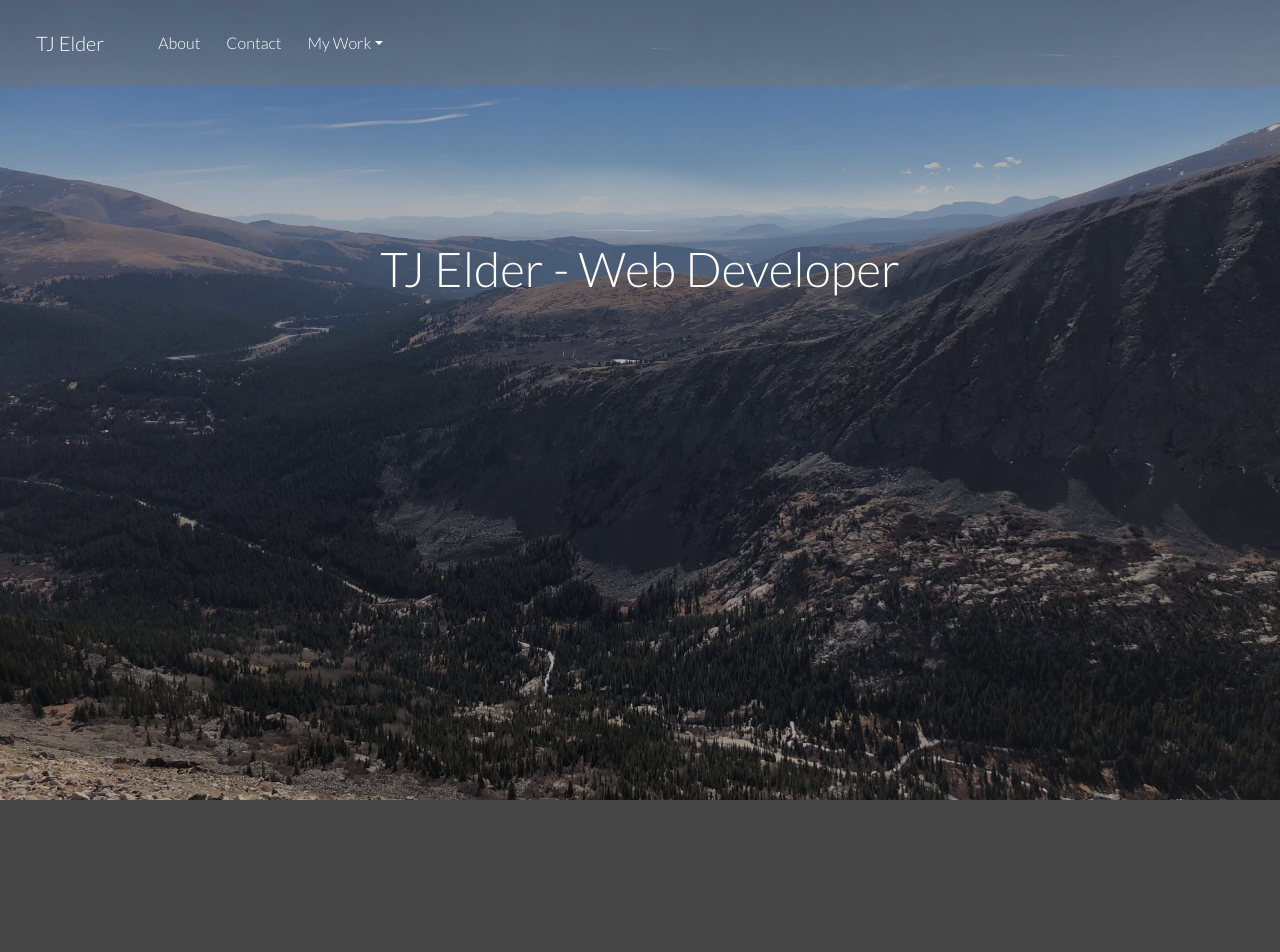
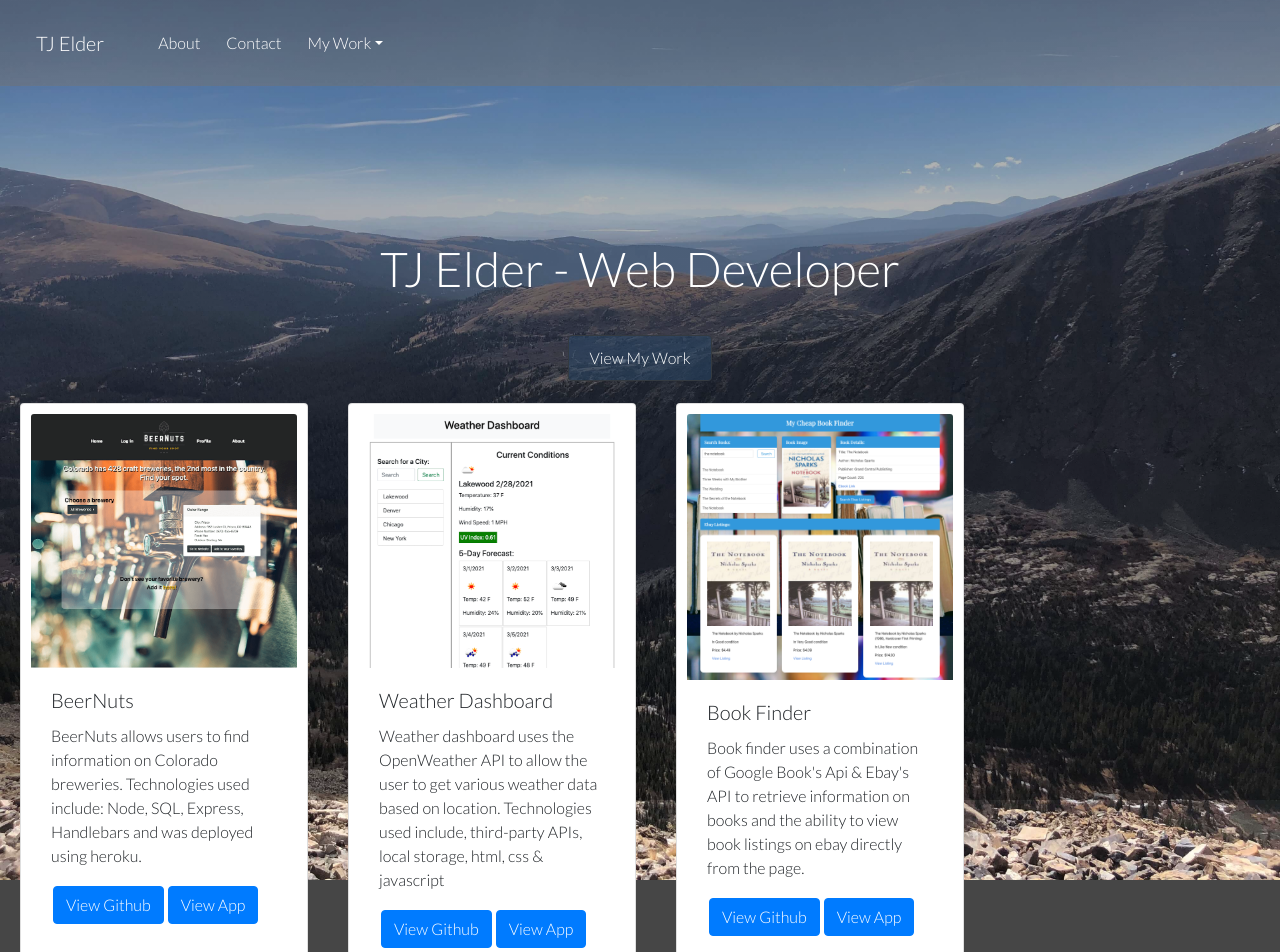
Before and after one commit to telder55/react-portfolio, a React (Create React App) app in the folder tj-portfolio/: page / in a window 1280 px wide. Shown: the top 952 px of the page. Before the commit the page ends 800 px from the top, so only its background shows below. Built offline with nearby package versions, Linux system fonts and the light colour scheme.

Commit message:
Added work cards, need formatting still

```diff
--- /dev/null
+++ b/tj-portfolio/src/components/Hero/hero.css
@@ -0,0 +1,10 @@
+#work-button {
+  padding: 10px 20px 10px 20px;
+  color: white;
+  background-color: #29466591;
+  margin-top: 30px;
+}
+
+#work-button:hover {
+  background-color: #294665;
+}
--- a/tj-portfolio/src/components/Hero/index.js
+++ b/tj-portfolio/src/components/Hero/index.js
@@ -1,11 +1,15 @@
 import React from "react";
-import TopBar from "../Nav";
+import Button from "react-bootstrap/Button";
+import "./hero.css";
 
 const Hero = () => {
   return (
     <div id="hero">
       <div className="hero-text">
         <h1>TJ Elder - Web Developer</h1>
+        <Button id="work-button" variant="outline-dark">
+          View My Work
+        </Button>
       </div>
     </div>
   );
--- /dev/null
+++ b/tj-portfolio/src/components/Work/index.js
@@ -0,0 +1,44 @@
+import React from "react";
+import WorkCard from "../WorkCard";
+import "./style.css";
+import Beernuts from "../../assets/images/beernuts.png";
+import WeatherApp from "../../assets/images/weather-dashboard-2.png";
+import BookFinder from "../../assets/images/book-finder.png";
+
+const Work = () => {
+  const cardDetails = [
+    {
+      name: "BeerNuts",
+      image: Beernuts,
+      description:
+        "BeerNuts allows users to find information on Colorado breweries. Technologies used include: Node, SQL, Express, Handlebars and was deployed using heroku.",
+      github: "https://github.com/wylie-u/BeerNuts",
+      app: "https://shrouded-reaches-33204.herokuapp.com/",
+    },
+    {
+      name: "Weather Dashboard",
+      image: WeatherApp,
+      description:
+        "Weather dashboard uses the OpenWeather API to allow the user to get various weather data based on location. Technologies used include, third-party APIs, local storage, html, css & javascript",
+      github: "https://github.com/telder55/weather-dashboard",
+      app: "https://telder55.github.io/weather-dashboard/",
+    },
+    {
+      name: "Book Finder",
+      image: BookFinder,
+      description:
+        "Book finder uses a combination of Google Book's Api & Ebay's API to retrieve information on books and the ability to view book listings on ebay directly from the page.",
+      github: "https://github.com/raseward14/My_Cheap_Book_Finder",
+      app: "https://raseward14.github.io/My_Cheap_Book_Finder/",
+    },
+  ];
+  return (
+    <div id="work-section">
+      <WorkCard className="work-card" details={cardDetails[0]} />
+      <WorkCard className="work-card" details={cardDetails[1]} />
+      <WorkCard className="work-card" details={cardDetails[2]} />
+    </div>
+  );
+};
+
+export default Work;
--- /dev/null
+++ b/tj-portfolio/src/components/Work/style.css
@@ -0,0 +1,9 @@
+.card {
+  float: left;
+  padding: 10px;
+  margin: 20px;
+}
+
+.btn {
+  margin: 2px;
+}
--- /dev/null
+++ b/tj-portfolio/src/components/WorkCard/index.js
@@ -0,0 +1,24 @@
+import React from "react";
+import Card from "react-bootstrap/Card";
+import Button from "react-bootstrap/Button";
+
+const WorkCard = ({ details }) => {
+  console.log(details.app);
+  return (
+    <Card style={{ width: "18rem" }}>
+      <Card.Img variant="top" src={details.image} />
+      <Card.Body>
+        <Card.Title>{details.name}</Card.Title>
+        <Card.Text>{details.description}</Card.Text>
+        <Button href={details.github} variant="primary">
+          View Github
+        </Button>
+        <Button href={details.app} variant="primary">
+          View App
+        </Button>
+      </Card.Body>
+    </Card>
+  );
+};
+
+export default WorkCard;
--- a/tj-portfolio/src/index.css
+++ b/tj-portfolio/src/index.css
@@ -28,7 +28,7 @@ HTML {
   background-repeat: no-repeat;
   background-size: cover;
   background-color: #464646;
-  overflow: hidden;
+  /* overflow: hidden; */
 }
 
 h1 {
@@ -192,6 +192,6 @@ h3 {
     background-repeat: no-repeat;
     background-size: cover;
     background-color: #464646;
-    overflow: hidden;
+    /* overflow: hidden; */
   }
 }
--- a/tj-portfolio/src/pages/home.js
+++ b/tj-portfolio/src/pages/home.js
@@ -1,11 +1,13 @@
 import React from "react";
 import { Col, Row, Container } from "../components/Grid";
 import Hero from "../components/Hero";
+import Work from "../components/Work";
 
 function Home() {
   return (
     <Container fluid>
       <Hero />
+      <Work />
     </Container>
   );
 }
```
